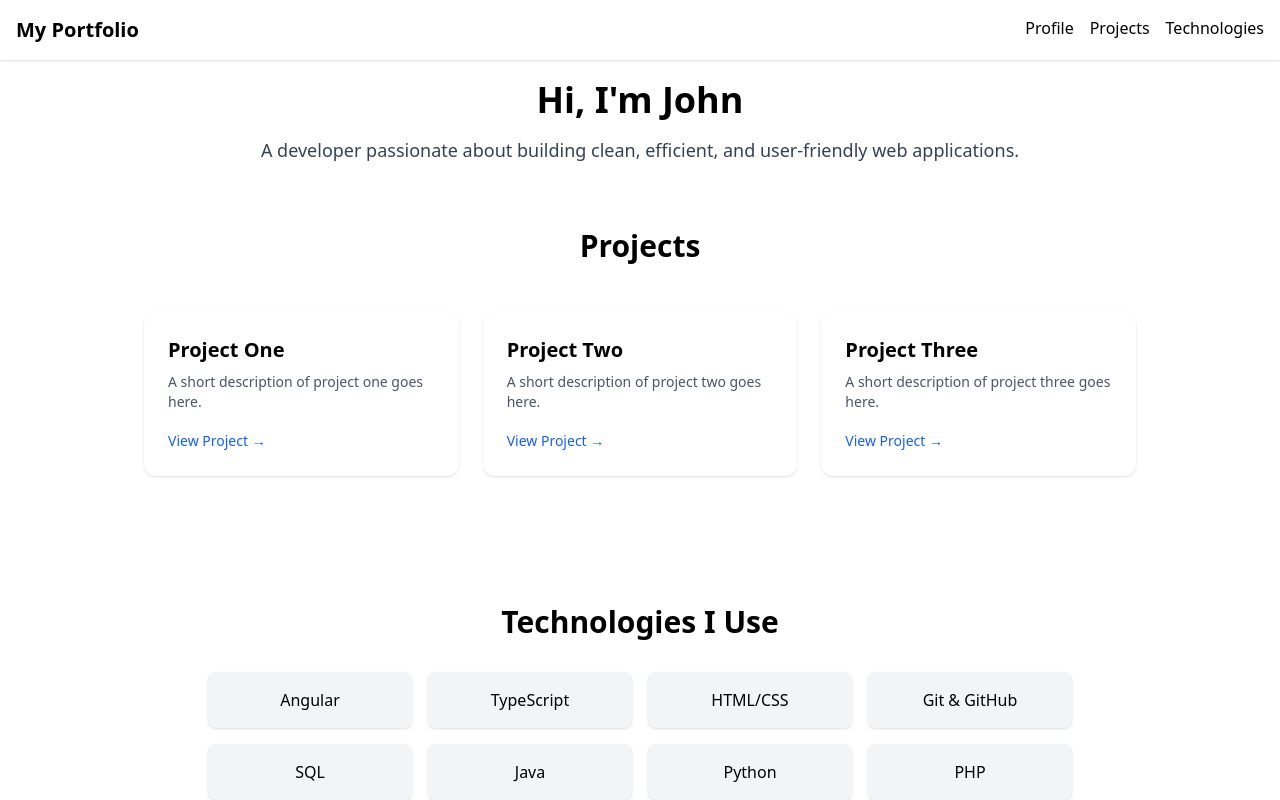
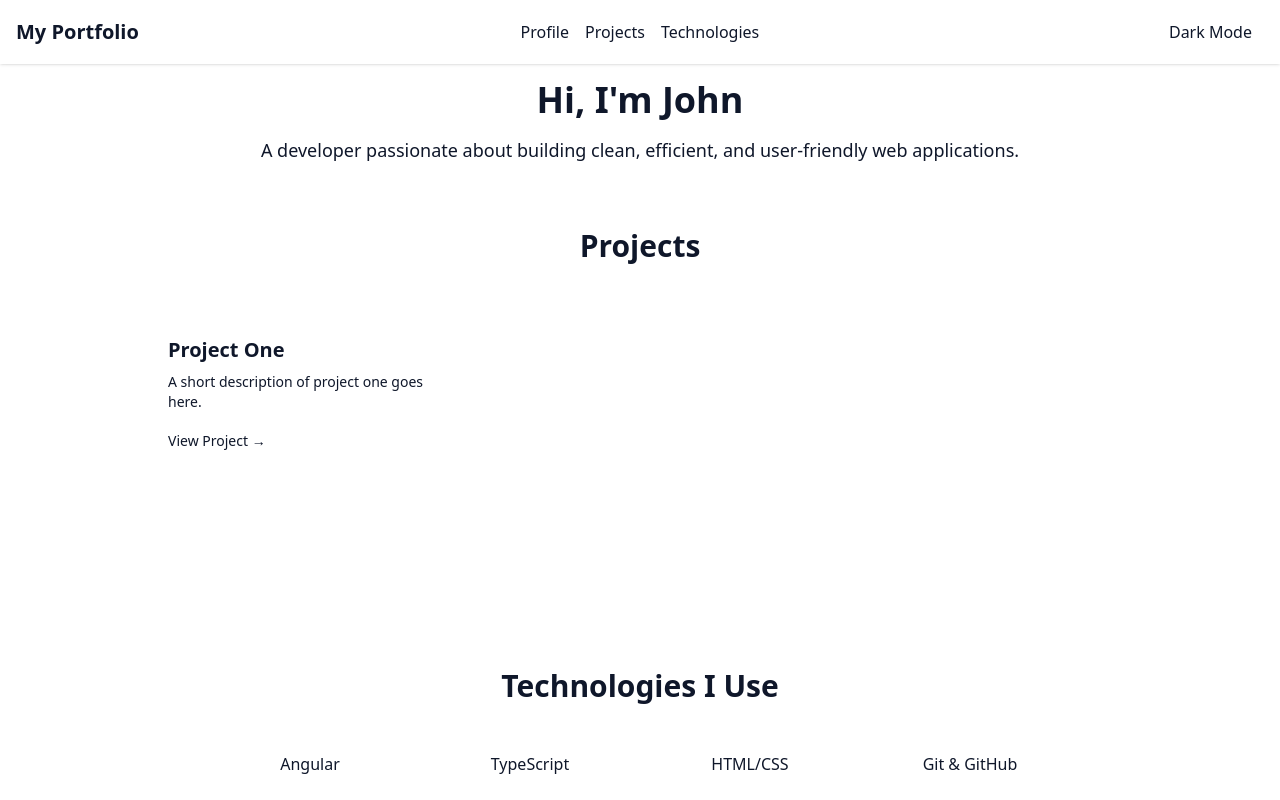
Before and after one commit to johned2025/portfolio, an Angular app: page / in a window 1280 px wide. Shown: the top 800 px of the page. Built offline with nearby package versions, Linux system fonts and the light colour scheme.

Commit message:
styles fixed, added personalized color theme for dark mode

```diff
--- a/src/app/app.component.html
+++ b/src/app/app.component.html
@@ -1,11 +1,13 @@
-<app-navbar></app-navbar>
-<section id="profile" class="pt-20">
+<app-navbar ></app-navbar >
+<main class="bg-background text-text">
+<section id="profile" class="pt-20 bg-background text-text">
   <app-profile></app-profile>
 </section>
-<section id="projects">
+<section id="projects" class="bg-background text-text">
   <app-projects></app-projects>
 </section>
-<section id="technologies">
+<section id="technologies" class="bg-background text-text">
   <app-technologies></app-technologies>
 </section>
+</main>
 <app-footer></app-footer>
--- a/src/app/components/footer/footer.component.html
+++ b/src/app/components/footer/footer.component.html
@@ -1,4 +1,4 @@
-<footer class="bg-gray-800 text-gray-200 py-8 mt-16">
+<footer class="bg-gray-800 text-gray-200 py-8 pt-16">
   <div class="max-w-6xl mx-auto px-4 grid grid-cols-1 md:grid-cols-3 gap-6 text-center md:text-left">
 
     <!-- Contact Info -->
--- a/src/app/components/navbar/navbar.component.html
+++ b/src/app/components/navbar/navbar.component.html
@@ -1,10 +1,18 @@
-<nav class="fixed top-0 w-full bg-white shadow z-50">
-  <div class="max-w-7xl mx-auto px-4 py-4 flex justify-between">
+
+<nav class="fixed top-0 w-full text-text shadow z-50"
+      style="background-color: var(--color-navbar);">
+
+  <div class="max-w-7xl mx-auto px-4 py-4 flex justify-between items-center">
     <span class="font-bold text-xl">My Portfolio</span>
     <div class="space-x-4">
       <a href="#profile" class="hover:underline">Profile</a>
       <a href="#projects" class="hover:underline">Projects</a>
       <a href="#technologies" class="hover:underline">Technologies</a>
     </div>
+
+    <button (click)="toggleDarkMode()" class="ml-4 px-3 py-1 rounded"
+       style="background-color: var(--btn-bg); color: var(--btn-text);">
+      {{ isDarkMode ? 'Light Mode' : 'Dark Mode' }}
+    </button>
   </div>
 </nav>
--- a/src/app/components/navbar/navbar.component.ts
+++ b/src/app/components/navbar/navbar.component.ts
@@ -1,11 +1,19 @@
-import { Component } from '@angular/core';
+import { Component, OnInit } from '@angular/core';
 
 @Component({
   selector: 'app-navbar',
   imports: [],
   templateUrl: './navbar.component.html',
-  styleUrl: './navbar.component.css'
+  styleUrls: ['./navbar.component.css']
 })
-export class NavbarComponent {
+export class NavbarComponent  {
+  isDarkMode = false;
+
+  toggleDarkMode() {
+    this.isDarkMode = !this.isDarkMode;
+    document.documentElement.classList.toggle('dark');
+    const theme = document.documentElement.classList.contains('dark') ? 'dark' : 'light';
+    localStorage.setItem('theme', theme);
+  }
 
 }
--- a/src/app/components/profile/profile.component.html
+++ b/src/app/components/profile/profile.component.html
@@ -1,6 +1,6 @@
-<div class="max-w-4xl mx-auto px-4 text-center">
+<div class="max-w-4xl mx-auto px-4 text-center " >
   <h1 class="text-4xl font-bold mb-4">Hi, I'm John</h1>
-  <p class="text-gray-700 text-lg">
+  <p class="text-text text-lg">
     A developer passionate about building clean, efficient, and user-friendly web applications.
   </p>
 </div>
--- a/src/app/components/projects/projects.component.html
+++ b/src/app/components/projects/projects.component.html
@@ -4,31 +4,25 @@
   <div class="grid grid-cols-1 md:grid-cols-3 gap-6">
 
     <!-- Project Card 1 -->
-    <div class="bg-white p-6 rounded-xl shadow hover:shadow-xl transition">
-      <h3 class="text-xl font-bold mb-2">Project One</h3>
-      <p class="text-gray-600 text-sm mb-4">
-        A short description of project one goes here.
-      </p>
-      <a href="#" class="text-blue-600 hover:underline text-sm">View Project →</a>
-    </div>
+    <div
+      class="p-6 rounded-xl  shadow hover:shadow-xl transition"
+      style="
+        background-color: var(--card-bg);
+        color: var(--card-text);
+        box-shadow: var(--shadow-default);
+      "
+      onmouseover="this.style.boxShadow='var(--shadow-hover)'"
+      onmouseout="this.style.boxShadow='var(--shadow-default)'"
+      >
+  <h3 class="text-xl font-bold mb-2">Project One</h3>
+  <p class="text-sm mb-4" style="color: var(--card-muted);">
+    A short description of project one goes here.
+  </p>
+  <a href="#" class="hover:underline text-sm" style="color: var(--link-color);">
+    View Project →
+  </a>
+</div>
 
-    <!-- Project Card 2 -->
-    <div class="bg-white p-6 rounded-xl shadow hover:shadow-xl transition">
-      <h3 class="text-xl font-bold mb-2">Project Two</h3>
-      <p class="text-gray-600 text-sm mb-4">
-        A short description of project two goes here.
-      </p>
-      <a href="#" class="text-blue-600 hover:underline text-sm">View Project →</a>
-    </div>
-
-    <!-- Project Card 3 -->
-    <div class="bg-white p-6 rounded-xl shadow hover:shadow-xl transition">
-      <h3 class="text-xl font-bold mb-2">Project Three</h3>
-      <p class="text-gray-600 text-sm mb-4">
-        A short description of project three goes here.
-      </p>
-      <a href="#" class="text-blue-600 hover:underline text-sm">View Project →</a>
-    </div>
 
   </div>
 </section>
--- a/src/app/components/technologies/technologies.component.html
+++ b/src/app/components/technologies/technologies.component.html
@@ -1,14 +1,50 @@
-<section class="max-w-4xl mx-auto px-4 py-16">
+<section class="max-w-4xl mx-auto px-4 py-32">
   <h2 class="text-3xl font-semibold text-center mb-8">Technologies I Use</h2>
 
   <ul class="grid grid-cols-2 sm:grid-cols-3 md:grid-cols-4 gap-4 text-center">
-    <li class="bg-gray-100 py-4 rounded-lg shadow hover:bg-gray-200 transition font-medium">Angular</li>
-    <li class="bg-gray-100 py-4 rounded-lg shadow hover:bg-gray-200 transition font-medium">TypeScript</li>
-    <li class="bg-gray-100 py-4 rounded-lg shadow hover:bg-gray-200 transition font-medium">HTML/CSS</li>
-    <li class="bg-gray-100 py-4 rounded-lg shadow hover:bg-gray-200 transition font-medium">Git & GitHub</li>
-    <li class="bg-gray-100 py-4 rounded-lg shadow hover:bg-gray-200 transition font-medium">SQL</li>
-    <li class="bg-gray-100 py-4 rounded-lg shadow hover:bg-gray-200 transition font-medium">Java</li>
-    <li class="bg-gray-100 py-4 rounded-lg shadow hover:bg-gray-200 transition font-medium">Python</li>
-    <li class="bg-gray-100 py-4 rounded-lg shadow hover:bg-gray-200 transition font-medium">PHP</li>
+    <li class="py-4 rounded-lg font-medium transition"
+    style="background-color: var(--card-bg); color: var(--card-text); box-shadow: var(--shadow-default);"
+    onmouseover="this.style.backgroundColor='var(--card-hover)'; this.style.boxShadow='var(--shadow-hover)'"
+    onmouseout="this.style.backgroundColor='var(--card-bg)'; this.style.boxShadow='var(--shadow-default)'"
+  >Angular</li>
+
+    <li class="py-4 rounded-lg font-medium transition"
+    style="background-color: var(--card-bg); color: var(--card-text); box-shadow: var(--shadow-default);"
+    onmouseover="this.style.backgroundColor='var(--card-hover)'; this.style.boxShadow='var(--shadow-hover)'"
+    onmouseout="this.style.backgroundColor='var(--card-bg)'; this.style.boxShadow='var(--shadow-default)'"
+  >TypeScript</li>
+
+    <li class="py-4 rounded-lg font-medium transition"
+    style="background-color: var(--card-bg); color: var(--card-text); box-shadow: var(--shadow-default);"
+    onmouseover="this.style.backgroundColor='var(--card-hover)'; this.style.boxShadow='var(--shadow-hover)'"
+    onmouseout="this.style.backgroundColor='var(--card-bg)'; this.style.boxShadow='var(--shadow-default)'"
+  >HTML/CSS</li>
+
+    <li class="py-4 rounded-lg font-medium transition"
+    style="background-color: var(--card-bg); color: var(--card-text); box-shadow: var(--shadow-default);"
+    onmouseover="this.style.backgroundColor='var(--card-hover)'; this.style.boxShadow='var(--shadow-hover)'"
+    onmouseout="this.style.backgroundColor='var(--card-bg)'; this.style.boxShadow='var(--shadow-default)'"
+  >Git & GitHub</li>
+  <li class="py-4 rounded-lg font-medium transition"
+    style="background-color: var(--card-bg); color: var(--card-text); box-shadow: var(--shadow-default);"
+    onmouseover="this.style.backgroundColor='var(--card-hover)'; this.style.boxShadow='var(--shadow-hover)'"
+    onmouseout="this.style.backgroundColor='var(--card-bg)'; this.style.boxShadow='var(--shadow-default)'"
+  >SQL</li>
+  <li class="py-4 rounded-lg font-medium transition"
+    style="background-color: var(--card-bg); color: var(--card-text); box-shadow: var(--shadow-default);"
+    onmouseover="this.style.backgroundColor='var(--card-hover)'; this.style.boxShadow='var(--shadow-hover)'"
+    onmouseout="this.style.backgroundColor='var(--card-bg)'; this.style.boxShadow='var(--shadow-default)'"
+  >Java</li>
+  <li class="py-4 rounded-lg font-medium transition"
+    style="background-color: var(--card-bg); color: var(--card-text); box-shadow: var(--shadow-default);"
+    onmouseover="this.style.backgroundColor='var(--card-hover)'; this.style.boxShadow='var(--shadow-hover)'"
+    onmouseout="this.style.backgroundColor='var(--card-bg)'; this.style.boxShadow='var(--shadow-default)'"
+  >Python</li>
+  <li class="py-4 rounded-lg font-medium transition"
+    style="background-color: var(--card-bg); color: var(--card-text); box-shadow: var(--shadow-default);"
+    onmouseover="this.style.backgroundColor='var(--card-hover)'; this.style.boxShadow='var(--shadow-hover)'"
+    onmouseout="this.style.backgroundColor='var(--card-bg)'; this.style.boxShadow='var(--shadow-default)'"
+  >PHP</li>
+
   </ul>
 </section>
--- a/src/index.html
+++ b/src/index.html
@@ -7,7 +7,7 @@
   <meta name="viewport" content="width=device-width, initial-scale=1">
   <link rel="icon" type="image/x-icon" href="favicon.ico">
 </head>
-<body>
+<body >
   <app-root></app-root>
 </body>
 </html>
--- a/src/main.ts
+++ b/src/main.ts
@@ -4,3 +4,7 @@ import { AppComponent } from './app/app.component';
 
 bootstrapApplication(AppComponent, appConfig)
   .catch((err) => console.error(err));
+  // main.ts or a dark-mode.service.ts (run this before bootstrap)
+const stored = localStorage.getItem('theme');
+const useDark = stored === 'dark' || (!stored && window.matchMedia('(prefers-color-scheme: dark)').matches);
+if (useDark) document.documentElement.classList.add('dark');
--- a/src/styles.css
+++ b/src/styles.css
@@ -1,5 +1,35 @@
-@import "tailwindcss";
+@import 'tailwindcss';
+@custom-variant dark (&:where(.dark, .dark *));
 
 html {
   scroll-behavior: smooth;
 }
+@theme {
+  --color-primary: #166534;
+  --color-background: #ffffff;
+    --color-navbar: #f8fafc;
+  --color-text: #0f172a;
+  --btn-bg: #e5e7eb; /* gray-200 */
+  --btn-text: #000000; /* black */
+  --card-bg: #ffffff;
+  --card-hover: #e2e8f0;
+   --card-muted: #475569;
+   --link-color: #2563eb; /* blue-600 */
+   --shadow-default: 0 1px 3px rgba(0, 0, 0, 0.1);
+  --shadow-hover: 0 4px 14px rgba(0, 0, 0, 0.2);/* shadow for hover effects */
+}
+
+.dark {
+  --color-primary: #4ade80;
+  --color-background: #0f172a;
+  --color-navbar: #1e293b;
+  --color-text: #f1f5f9;
+  --btn-bg: #374151;  /* gray-700 */
+  --btn-text: #ffffff; /* white */
+  --card-bg: #1e293b;
+  --card-hover: #334155;
+  --card-muted: #cbd5e1;
+  --link-color: #93c5fd; /* blue-300 */
+    --shadow-default: 0 1px 3px rgba(255, 255, 255, 0.05);
+  --shadow-hover: 0 4px 14px rgba(255, 255, 255, 0.1);
+}
--- a/tailwind.config.js
+++ b/tailwind.config.js
@@ -1,10 +1,23 @@
 /** @type {import('tailwindcss').Config} */
 module.exports = {
+  darkMode: 'selector',
   content: [
     "./src/**/*.{html,ts}",
   ],
+
   theme: {
-    extend: {},
+    extend: {
+      colors: {
+      primary: 'var(--color-primary)',
+      background: 'var(--color-background)',
+      text: 'var(--color-text)',
+    }
+    },
   },
   plugins: [],
+  safelist: [
+  'hover:bg-[color:var(--card-hover)]',
+  'bg-[color:var(--card-bg)]',
+  'text-[color:var(--card-text)]',
+]
 }
```
